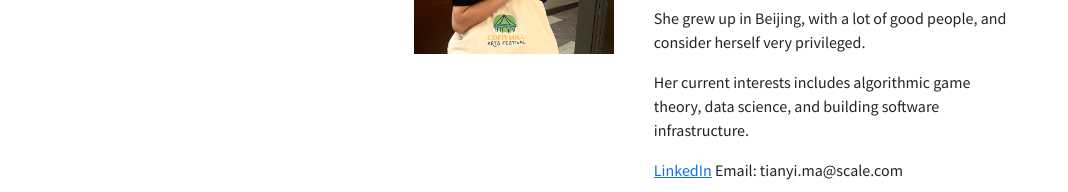
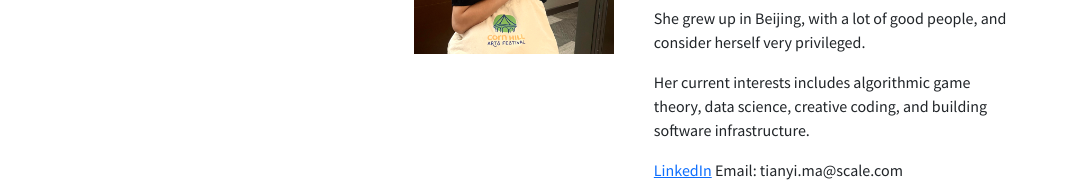
Before and after one commit to tianyimasf/home, a React (Create React App) app in the folder frontend/: page / in a window 1280 px wide. Shown: the part 257-449 px from the top of the page, without its empty margins (0-1068 px from the left). Built offline with nearby package versions, Linux system fonts and the light colour scheme.

Commit message:
updated Home

```diff
--- a/frontend/src/Home.tsx
+++ b/frontend/src/Home.tsx
@@ -16,7 +16,7 @@ class Home extends React.Component {
               <p>Tianyi is a math nerd who took all the honor math class, has a thesis, but didn't get an honor version of the major.</p>
               <p>She programs quite a bit, and apparently also talks in third person perspective</p>
               <p>She grew up in Beijing, with a lot of good people, and consider herself very privileged.</p>
-              <p>Her current interests includes algorithmic game theory, data science, and building software infrastructure.</p>
+              <p>Her current interests includes algorithmic game theory, data science, creative coding, and building software infrastructure.</p>
               <p><a href='https://www.linkedin.com/in/tianyi-ma-9b2012170/'>LinkedIn</a> Email: tianyi.ma@scale.com</p>
             </div>
           </div>
```
